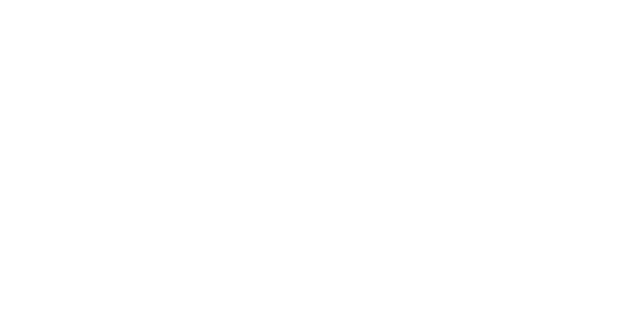
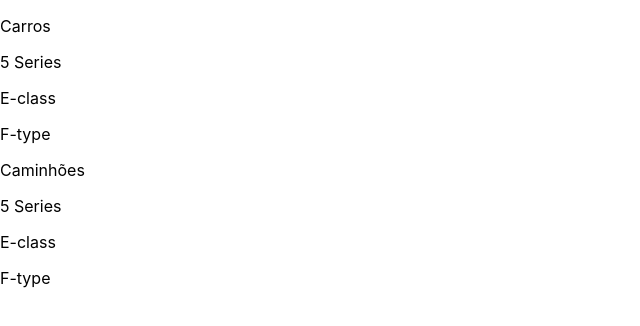
Before and after one commit to jonathassk/ecommerce, a React (Create React App) app: page /carros in a window 1280 px wide. Shown: the top 326 px of the page, without its empty margins (0-640 px from the left). Built offline with nearby package versions, Linux system fonts and the light colour scheme.

Commit message:
pagina shop feita

```diff
--- a/src/components/menuitem/homemenu.component.js
+++ b/src/components/menuitem/homemenu.js
@@ -1,7 +1,7 @@
 import React, {Component} from "react";
 import MenuItem from "./Menuitem";
 
-export default class homemenuComponent extends Component {
+export default class homemenu extends Component {
   constructor(props) {
     super(props);
 
@@ -11,7 +11,7 @@
           title: 'CARROS',
           buttonText: 'Compre agora',
           id: 1,
-          linkUrl: 'CARROS'
+          linkUrl: 'carros'
         }, {
           title: 'SEGURO',
           buttonText: 'Faça agora',
--- a/src/pages/homepage/homepage.js
+++ b/src/pages/homepage/homepage.js
@@ -1,6 +1,6 @@
 import React from 'react';
 import './homepage.styles.scss';
-import HomeMenu from '../../components/menuitem/homemenu.component';
+import HomeMenu from '../../components/menuitem/homemenu';
 
 const Homepage = () => (
     <div className='homepage'>
--- /dev/null
+++ b/src/pages/shop/collection.jsx
@@ -0,0 +1,10 @@
+import React from "react";
+
+const Collection = ({title, items}) => (
+  <div>
+    <p>{title}</p>
+    {items.map((item, key) => (<div key={key}><p>{item.model}</p></div>))}
+  </div>
+)
+
+export default Collection;
--- /dev/null
+++ b/src/pages/shop/shop.component.jsx
@@ -0,0 +1,31 @@
+import React, {Component} from "react";
+import ShopData from './shopdata';
+import Collection from "./collection";
+class Shop extends Component {
+  constructor() {
+    super();
+    this.state = {
+      items: ShopData,
+      carros: [],
+    }
+  }
+
+  componentDidMount() {
+    this.setState({carros: this.state.items.cars[0].items.slice(0,4)})
+  }
+
+  render(){
+
+    console.log(this.state.carros)
+    return(
+      <>
+        {this.state.items.cars.map((item, key) => (
+          <Collection key={key} title={item.title} items={this.state.carros}/>
+
+        ))}
+      </>
+    );
+  }
+};
+
+export default Shop;
--- /dev/null
+++ b/src/pages/shop/shopdata.js
@@ -0,0 +1,43 @@
+const Data = {
+  cars: [{
+    title: 'Carros',
+    items: [{
+      id: 1,
+      trend: 'BMW',
+      model: '5 Series',
+      price: 150000,
+      year: 2017,
+      type: 'sedan',
+      imageUrl: 'https://cfx-vrf-main-imgs.imgix.net/6/e/7/3d92cc0f8f4d99ab127f07fcd789f102f5c7a7e6.png?auto=format&fit=clip&w=420'
+    }, {
+      id: 2,
+      trend: 'MERCEDES',
+      model: 'E-class',
+      price: 130000,
+      year: 2016,
+      type: 'sedan',
+      imageUrl: 'https://pngimg.com/uploads/mercedes/mercedes_PNG80135.png',
+    }, {
+      id: 3,
+      trend: 'Jaguar',
+      model: 'F-type',
+      price: 280000,
+      year: 2016,
+      type: 'coupe',
+      imageUrl: 'https://purepng.com/public/uploads/large/purepng.com-jaguar-f-type-carcarvehicletransportjaguar-961524666606ptsmh.png',
+    }]
+  }, {
+    title: 'Caminhões',
+    items: [{
+      id: 1,
+      trend: 'MERCEDES-BENZ',
+      price: 350000,
+    }, {
+      id: 2,
+      trend: 'IVECO',
+      price: 380293,
+    }]
+  }]
+}
+
+export default Data;
--- a/src/pages/teste.js
+++ /dev/null
@@ -1,14 +0,0 @@
-import React, {Component} from "react";
-
-export default class AA extends Component{
-  constructor(props) {
-    super(props);
-    this.state = {
-      propriedade: props.match.params,
-    }
-  }
-  render(){
-    console.log(this.state.propriedade)
-    return(<div><p>aass</p></div>)
-  }
-}
--- a/src/routes.js
+++ b/src/routes.js
@@ -1,13 +1,12 @@
 import React from "react";
 import {BrowserRouter, Route, Switch } from "react-router-dom";
 import Homepage from "./pages/homepage/homepage";
-import Teste from './pages/teste'
-
+import shop from './pages/shop/shop.component';
 const Routes = () => (
   <BrowserRouter>
     <Switch>
       <Route exact path="/" component={Homepage} />
-      <Route exact path="/teste/:idTeste" component={Teste} />
+      <Route exact path="/carros" component={shop} />
     </Switch>
   </BrowserRouter>
 )
```
